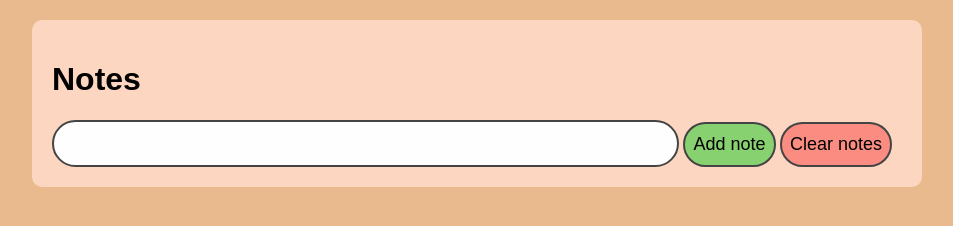
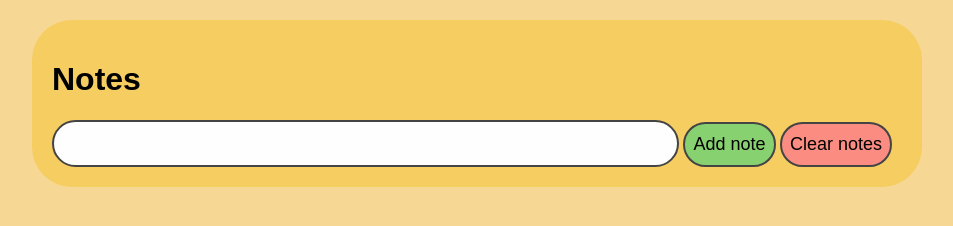
Before and after one commit to christopherxwebb/Notes, a website: page index.html in a window 1280 px wide. Shown: the whole page, without its empty margins (163-1116 px from the left). Drawn offline with Linux system fonts and the light colour scheme.

Commit message:
Updated CSS styling

```diff
--- a/styles.css
+++ b/styles.css
@@ -3,16 +3,16 @@ h1, p, * {
   }
 
   html {
-    background:#e9ba8e;
+    background:#f6d793;
   }
 
   body {
-    background: rgb(252, 214, 192);
+    background: rgb(245, 205, 97);
     width: 850px;
     margin: auto;
     margin-top: 20px;
     padding: 20px;
-    border-radius: 10px;
+    border-radius: 40px;
     mix-blend-mode: normal;
   }
 
```
